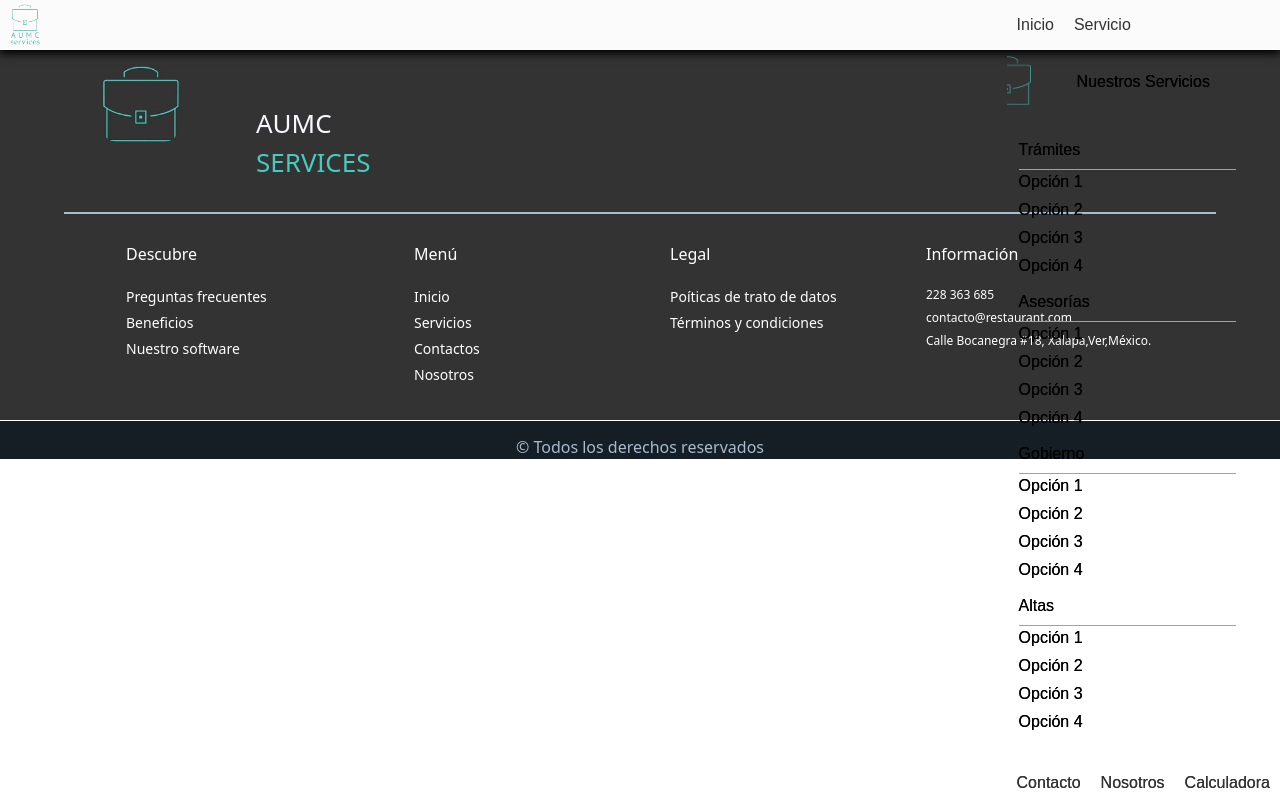
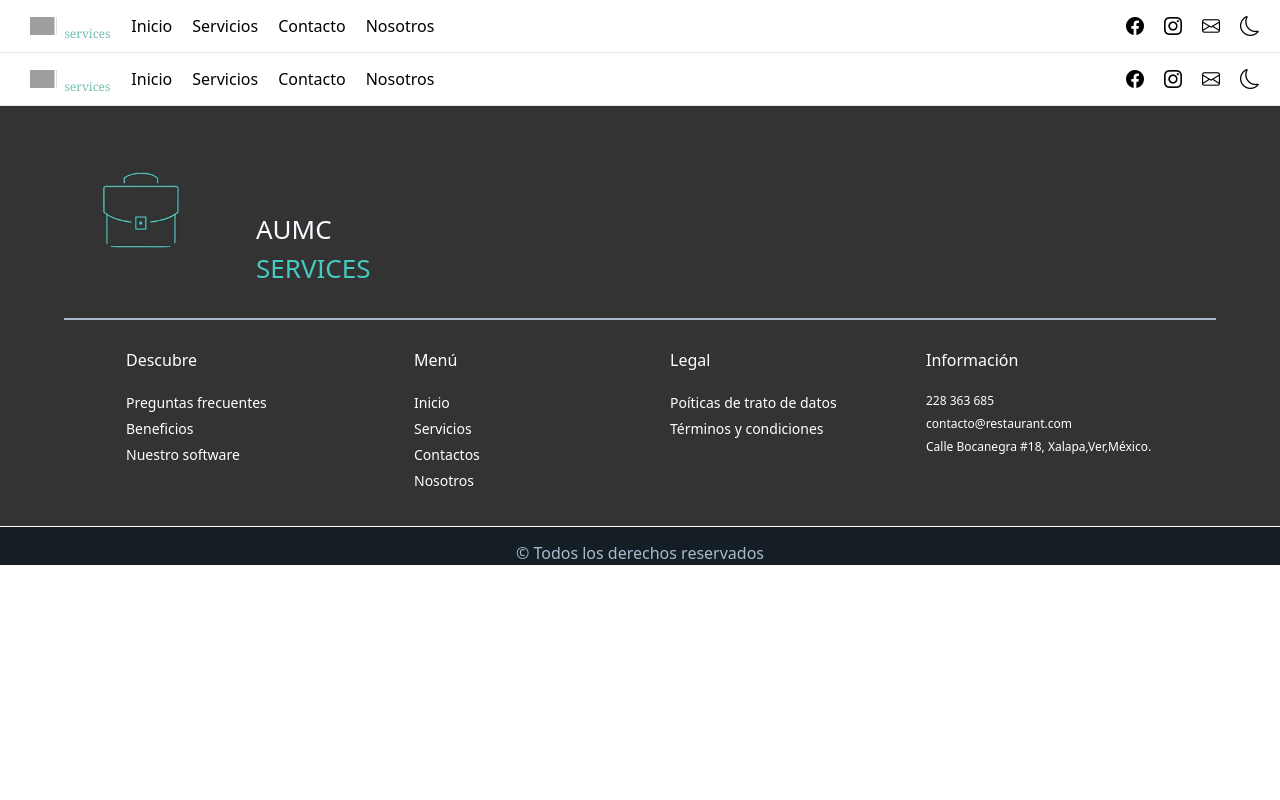
Before and after one commit to dualipin/aumc-website, an Angular app: page /nav in a window 1280 px wide. Built offline with nearby package versions, Linux system fonts and the light colour scheme; grey boxes are pictures that could not be loaded.

Commit message:
update styles navbar

```diff
--- a/src/app/components/navbar/navbar.component.css
+++ /dev/null
@@ -1,250 +0,0 @@
-/*header{
-
-  padding:12px 0;
-  background-color: whitesmoke;
-  margin-top: 0px;
-  position: fixed;
-  width: 100%;
-  z-index: 10;
-
-}
-.menu{
- margin-top: 10px;
-}
-.menu ul{
-  padding: 0;
-  margin:0;
-
-}
-
-.menu ul li{
-  list-style-type: none;
-
-  display: inline-block;
-
-  margin-left: 20px;
-
-
-
-}
-.menu ul li a{
-  list-style: none;
-  text-decoration: none;
-  color: #333333;
-  font-size: 15px;
-}
-.menu ul li a:hover{
-  color: #e9c62c;
-  cursor: pointer;
-  transition: 0.4s ease-in-out;
-}
-@media(max-width: 600px){
-.menu{
-  position: fixed;
-  right: -280px;
-  top:64;
-  width: 280px;
-  height: 100%;
-  background: #222;
-  transition: 0.4s ease-in-out;
-  z-index: 10;
-
-}
-.menu ul li {
-  display: block;
-  text-align: left;
-  margin: 0;
-  padding: 10px 0 10px 26px;
-  border-bottom: 1px solid #312f2f;
-
-}
-.menu_icon{
-  display: inline-block;
-  position: relative;
-  right: 0;
-  top: 20 px;
-
-}
-
-
-.menu_icon span {
-  width: 32px;
-  height: 3px;
-  background: #ffffff;
-  display: block;
-  transition: 0.2s ease-in-out;
-
-}
-.menu_icon span:nth-child(2) {
-  margin: 4px 0;
-
-}
-.menu_iconClass span:nth-child(2){
-
-display: none;
-}
-
-.menu_iconClass span:nth-child(1){
-
-  transform: rotate(40deg);
-}
-
-
-.menu_iconClass span:nth-child(3){
-
-  transform: rotate(-40deg);
-  margin-top: -3px;
-}
-
-.menuClasse{
-
-right: 0;
-transition: 0.4s ease-in-out;
-
-}
-}
-
-*/
-
-
-
-.nav{
-  font-family: 'Montserrat', sans-serif;
-}
-
-.nav {
-  height: 50px;
-  width: 100%;
-  padding: 0px -20px;
-  background-color: #fbfbfb;
-  position: fixed;
-  top: 0;
-  z-index: 20;
-  opacity: 1;
-  box-shadow: 0px 1px 10px black;
-}
-.nav > .nav-header {display: inline;}
-.nav > .nav-header > .nav-title {
-  display: inline-block;
-  font-size: 22px;
-  color: #333333;
-  padding: 10px 10px 10px 10px;
-  margin-right: 50px;
-  width: 50px;
-  height: 50px;
-}
-.d-block{
-  object-fit: fill;
-  scale: 2.8;
-}
-.nav > .nav-btn {display: none;}
-.nav > .nav-links {display: inline;float: right;font-size: 16px;}
-.nav > .nav-links > a {
-  position: relative;
-
-  display: inline-block;
-  padding: 13px 10px 13px 10px;
-  text-decoration: none;
-  color: #333333;
-}
-.nav-links a:after{
-  content: "";
-  background-color: #47cbc0 !important;
-  transform: scale(0);
-  width: 100%;
-  height: 3px;
-  position: absolute;
-  top: 0;
-  left: 0;
-  transform-origin: bottom right;
-  transition: transform .1s ease-out;
-}
-.nav-links a:hover:after{
-  transform: scale(1);
-  transform-origin:bottom right ;
-
-}
-
-.categoria-servicio:after{
-  content:"";
-  background-color: #47cbc0 !important;
-  transform: scale(1);
-  width: 90%;
-  height: 1.5px;
-  position: absolute;
-  bottom: 0;
-  left: 0;
-
-}
-.categoria-servicio{
-  position: relative;
-}
-.our-services{
-
-
-  background-image: url("drop-logo.png");
-  background-size:contain;
-  background-repeat: no-repeat;
-}
-
-
-.nav > .nav-links > a:hover {background-color: rgba(0, 0, 0, 0.05);}
-.nav > #nav-check {display: none;}
-@media (max-width:600px) {
-  .nav-links a:after{
-    content: "";
-    background-color: #47cbc0;
-    transform: scale(0);
-    width: 100%;
-    height: 3px;
-    position: absolute;
-    bottom: 0;
-    left: 0;
-    transform-origin: bottom right;
-    transition: transform .1s ease-out;
-  }
-  .nav-links a:hover:after{
-    transform: scale(0);
-    transform-origin:bottom right ;
-
-  }
-  .nav > .nav-btn {
-    display: inline-block;
-    position: absolute;
-    right: 40px;
-    top: 0px;
-  }
-  .nav > .nav-btn > label {
-    display: inline-block;
-    width: 50px;
-    height: 50px;
-    padding: 13px;
-  }
-  .nav > .nav-btn > label:hover,.nav  #nav-check:checked ~ .nav-btn > label {
-    background-color: rgba(0, 0, 0, 0.3);
-  }
-  .nav > .nav-btn > label > span {
-    display: block;
-    width: 25px;
-    height: 10px;
-    border-top: 2px solid #eee;
-  }
-  .nav > .nav-links {
-    position: absolute;
-    display: block;
-    width: 100%;
-    background-color: #d4d4d4;
-    height: 0px;
-    transition: all 0.3s ease-in;
-    overflow-y: hidden;
-    top: 50px;
-    left: 0px;
-    z-index: 5;
-  }
-  .nav > .nav-links > a {display: block;width: 100%;}
-  .nav > #nav-check:not(:checked) ~ .nav-links {height: 0px;}
-  .nav > #nav-check:checked ~ .nav-links {
-    height: auto;
-    overflow-y: auto;
-  }
-}
--- a/src/app/components/navbar/navbar.component.html
+++ b/src/app/components/navbar/navbar.component.html
@@ -1,123 +1,46 @@
-<!-- <header>
-  <div  class="container">
+<header data-aos="fade-down" class="flex items-center justify-between bg-light-100/80 px-5 backdrop-blur dark:bg-dark-100/80 border-b border-b-light-200 dark:border-b-dark-200">
+  <!-- #region logo-->
+  <div
+    class="pointer-events-none -ml-2 flex min-w-max scale-75 select-none items-center gap-1.5 rounded-lg bg-dark-100 p-1 text-center transition-colors duration-1000 dark:bg-light-100">
+    <img class="aspect-auto w-9 border-r border-r-slate-300 pr-0.5" src="assets/icon/aumc-thum.png"
+      alt="logo AUMC services" />
+    <div class="flex flex-col -space-y-1 px-1">
+      <span class="tracking-widest text-white dark:text-[#42847f]">AUMC</span>
+      <span class="font-serif text-[#73bdb1]">services</span>
+    </div>
+  </div>
+  <!-- #endregion -->
 
-    <div class="row">
-      <div class="col-md-1 col-sm-1 col-xs-1">
-        <div class="logo">
-          <img src="" alt="logo">
-        </div>
+  <input class="peer hidden" type="checkbox" id="checkMenu" />
+  <nav
+    class="invisible absolute left-0 top-full -z-10 flex w-full -translate-y-full flex-wrap items-center justify-center rounded-b-xl bg-light-100 p-5 opacity-0 shadow-2xl transition-all duration-300 ease-in-out peer-checked:visible peer-checked:translate-y-0 peer-checked:opacity-100 peer-checked:backdrop-blur-sm dark:bg-dark-100 md:visible md:relative md:translate-y-0 md:rounded-none md:bg-transparent md:p-0 md:opacity-100 md:shadow-none dark:md:bg-transparent">
+    <ul class="flex w-full flex-wrap gap-5 md:w-auto">
+      <li class="w-full md:w-auto" *ngFor="let link of links">
+        <a class="block min-w-full rounded-md py-2 text-center text-lg transition-all duration-75 hover:bg-dark-primary-200/10 md:rounded-t-none md:text-base md:hover:border-t-2 md:hover:border-t-dark-primary-200"
+          routerLinkActive="md:border-t-2 md:border-solid font-bold md:font-normal md:dark:border-dark-primary-100 md:border-light-primary-100 md:bg-inherit"
+          [routerLinkActiveOptions]="{ exact: true }" [routerLink]="link.path">
+          {{ link.label }}
+        </a>
+      </li>
+    </ul>
 
-      </div>
+    <div class="ml-0  flex w-full flex-wrap items-center justify-center gap-5 text-lg md:ml-auto md:w-auto">
+      <a href="https://www.facebook.com/aumc.services">
+        <i class="bi bi-facebook hover:text-light-text-200 dark:hover:text-dark-text-200"></i>
+      </a>
+      <a href="https://www.instagram.com/aumcservices.oficial/">
+        <i class="bi bi-instagram hover:text-light-text-200 dark:hover:text-dark-text-200"></i>
+      </a>
+      <a href="mailto:contacto@aumcservices.com">
+        <i class="bi bi-envelope hover:text-light-text-200 dark:hover:text-dark-text-200"></i>
+      </a>
+      <button class="w-full md:w-auto hover:rotate-[360deg] hover:scale-105 transition-all" (click)="changeTheme()">
+        <i [ngClass]="{ 'bi-sun': !isDarkMode, 'bi-moon': isDarkMode }" class="bi text-xl"></i>
+      </button>
+    </div>
+  </nav>
 
-
-      <div class="col-md-11 col-sm-11 col-11 col-xs-11 text-end ">
-
-
-      <div class="menu_icon" [class.menu_iconClass]="menu_icon_variable" (click)="openMenu()">
-          <span></span>
-          <span></span>
-          <span></span>
-      </div>
-
-
-        <div class="menu" [class.menuClasse]="menuVariable">
-          <ul>
-            <li><a href="#">Inicio</a></li>
-            <li><a href="#">Servicios</a></li>
-            <li><a href="#">Calculadora</a></li>
-            <li><a href="#">Contacto</a></li>
-            <li><a href="#">Nosotros</a></li>
-          </ul>
-        </div>
-
-      </div>
-
-    </div>
-
-  </div>
+  <label aria-label="botón menu" class="block md:hidden" for="checkMenu">
+    <i class="bi bi-list text-2xl"></i>
+  </label>
 </header>
- -->
-
-<!--separator-->
-
-<div class="nav">
-    <input type="checkbox" id="nav-check">
-    <div class="nav-header">
-        <div class="nav-title" (click)="quitarnav()">
-            <img src="./assets/logo-aumc.png" alt="Chicago" class="d-block w-100">
-        </div>
-    </div>
-    <div class="nav-btn">
-        <label for="nav-check" (click)="quitarnav()">
-      <span></span>
-      <span></span>
-      <span></span>
-    </label>
-    </div>
-
-    <div class="nav-links" id="nav-links">
-        <a href="">Inicio</a>
-        <a class="nav-link dropdown-toggle" (click)="quitarnav2()" style="color:transparent" href="#" id="navbarDropdownMenuLink" role="button" data-bs-toggle="dropdown" aria-expanded="false">
-          <a style="color: #333333; text-decoration: none;" routerLink="/servicios" >Servicio</a>
-        </a>
-        <div class="container-fluid dropdown-menu" aria-labelledby="navbarDropdownMenuLink">
-          <div class="row ">
-             <div class="col-3 p-5 d-flex justify-content-center align-content-center our-services">
-              <h2 style="text-align: center;">Nuestros Servicios</h2>
-             </div>
-
-             <div class="col-9 ps-3 pe-5 pb-5 pt-4">
-                 <div class="row">
-                  <div class="col-3">
-                    <div class="row">
-                      <div class="col-12"><h4 class="categoria-servicio pb-2 pt-2 ">Trámites</h4></div>
-                      </div>
-                      <div class="row">
-                        <div class="col-12 pb-1">Opción 1</div>
-                        <div class="col-12 pb-1">Opción 2</div>
-                        <div class="col-12 pb-1">Opción 3</div>
-                        <div class="col-12 pb-1">Opción 4</div>
-                      </div>
-                  </div>
-                  <div class="col-3">   <div class="row">
-                    <div class="col-12"><h4 class="categoria-servicio pb-2 pt-2 ">Asesorías</h4></div>
-                    </div>
-                    <div class="row">
-                      <div class="col-12 pb-1">Opción 1</div>
-                      <div class="col-12 pb-1">Opción 2</div>
-                      <div class="col-12 pb-1">Opción 3</div>
-                      <div class="col-12 pb-1">Opción 4</div>
-                    </div></div>
-                  <div class="col-3">  <div class="row">
-                    <div class="col-12"><h4 class="categoria-servicio pb-2 pt-2  ">Gobierno</h4></div>
-                    </div>
-                    <div class="row">
-                      <div class="col-12 pb-1">Opción 1</div>
-                      <div class="col-12 pb-1">Opción 2</div>
-                      <div class="col-12 pb-1">Opción 3</div>
-                      <div class="col-12 pb-1">Opción 4</div>
-                    </div></div>
-                  <div class="col-3">   <div class="row">
-                    <div class="col-12"><h4 class="categoria-servicio pb-2 pt-2  ">Altas</h4></div>
-                    </div>
-                    <div class="row">
-                      <div class="col-12 pb-1">Opción 1</div>
-                      <div class="col-12 pb-1">Opción 2</div>
-                      <div class="col-12 pb-1">Opción 3</div>
-                      <div class="col-12 pb-1">Opción 4</div>
-                    </div></div>
-                 </div>
-             </div>
-          </div>
-          <!-- <li><a class="dropdown-item" href="#">Action</a></li>
-          <li><a class="dropdown-item" href="#">Another action</a></li>
-          <li><a class="dropdown-item" href="#">Something else here</a></li> -->
-        </div>
-
-
-        <a routerLink="/contacto" (click)="quitarnav2()">Contacto</a>
-        <a routerLink="/nosotros" (click)="quitarnav2()">Nosotros</a>
-        <a routerLink="/contact" (click)="quitarnav2()">Calculadora</a>
-
-    </div>
-</div>
--- a/src/app/components/navbar/navbar.component.ts
+++ b/src/app/components/navbar/navbar.component.ts
@@ -1,44 +1,37 @@
-import { Component } from '@angular/core';
+import { Component } from "@angular/core"
+import { Links } from "./navbar.link"
 
 @Component({
-  selector: 'app-navbar',
-  templateUrl: './navbar.component.html',
-  styleUrls: ['./navbar.component.css']
+  selector: "app-navbar",
+  templateUrl: "./navbar.component.html",
 })
-export class NavbarComponent  {
+export class NavbarComponent {
+  private systemDarkModePreference = window.matchMedia(
+    "(prefers-color-scheme: dark)",
+  )
 
-  constructor() { }
+  //Links of the navbar
+  links = Links
 
+  isDarkMode = this.systemDarkModePreference.matches
 
-   menu_icon_variable: boolean = false;
-  menuVariable: boolean = false;
-//   ponernav(){
-//    const input = document.getElementById('nav-links')!;
-//    if (input.style.height=='0'){
-//     input.style.height='auto';
-//     console.log("hola")
-//    }
-//   else if (input.style.height=='auto')
-// {
-//     console.log('x is less than y.'); //This will be executed
-// }
-//   }
-   quitarnav(){
+  constructor() {
+    this.changeTheme()
+    this.systemDarkModePreference.onchange = () => this.changeTheme()
+  }
 
-  var element = <HTMLInputElement> document.getElementById("nav-check");
-var isChecked = element.checked;
-  if (isChecked==true){
-    element.checked==false;
-    console.log("changed to false")
-  }else if(isChecked==false){
-    console.log("changed to true")
-    element.checked==true;
+  changeTheme() {
+    const $favicon: HTMLLinkElement = document.querySelector(
+      "link[rel='shortcut icon']",
+    ) as HTMLLinkElement
+
+    if (this.isDarkMode) {
+      $favicon.href = "assets/icon/favicon-d.ico"
+      document.documentElement.classList.add("dark")
+    } else {
+      $favicon.href = "assets/icon/favicon-l.ico"
+      document.documentElement.classList.remove("dark")
+    }
+    this.isDarkMode = !this.isDarkMode
   }
 }
-quitarnav2(){
-  var element = <HTMLInputElement> document.getElementById("nav-check");
-  element.checked=false;
-}
-}
-//   }
-// }
--- /dev/null
+++ b/src/app/components/navbar/navbar.link.ts
@@ -0,0 +1,15 @@
+//Definición de la interfaz Link
+interface Link {
+  label: string;
+  path: string;
+  icon?: string;
+}
+
+
+//Links de la barra de navegación
+export const Links: Link[] = [
+  { label: 'Inicio', path: '' },
+  { label: 'Servicios', path: 'servicios' },
+  { label: 'Contacto', path: 'contacto' },
+  { label: 'Nosotros', path: 'nosotros' },
+];
```
Also changed, not shown: src/app/components/navbar/drop-logo.png (deleted), 1 other file (tests, documents, lock files or other folders).
